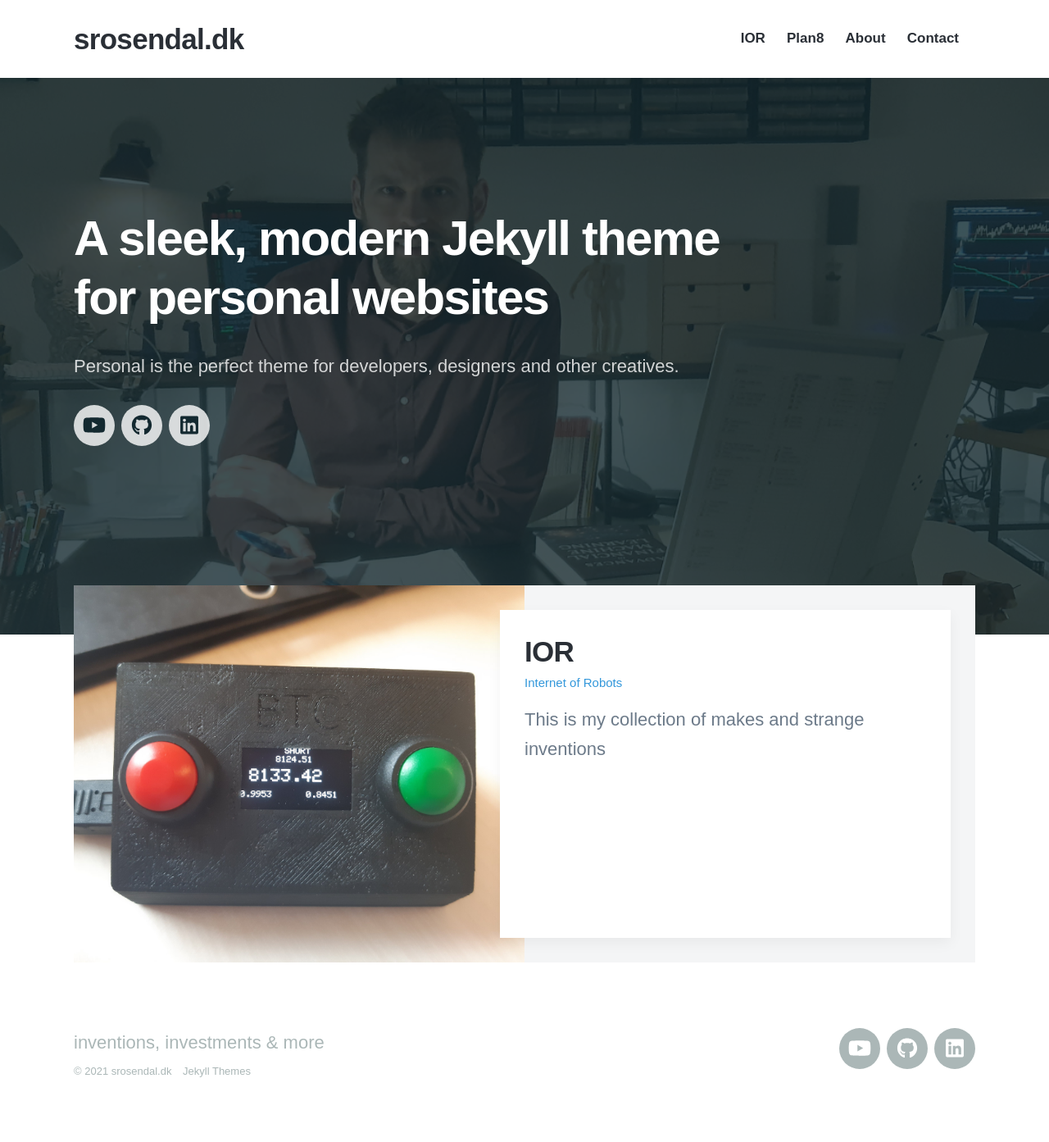
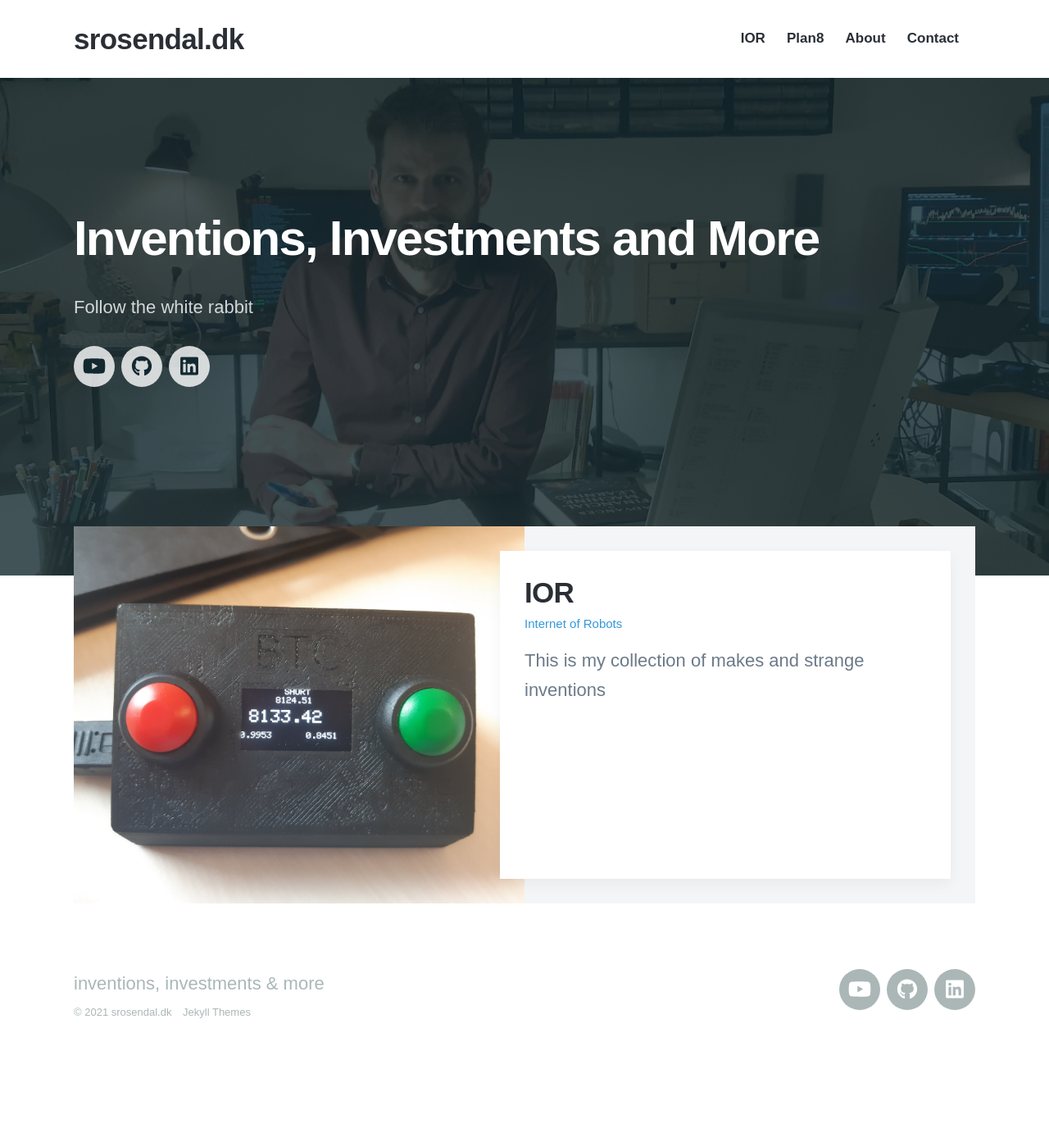
Before and after one commit to srosendal/srosendal.github.io, a Jekyll site: the page built from index.html, in a window 1280 px wide. Shown: the whole page at 82% size. Built offline with Jekyll 4.4.1, drawn with Linux system fonts in a browser that asks for light colours; nearby versions of some CDN libraries; some web fonts are replaced; after the commit the page ends 1321 px from its top, so only the background shows below that.

Commit message:
Update Front Page

```diff
--- a/_config.yml
+++ b/_config.yml
@@ -52,5 +52,5 @@ plugins:
   - jekyll-paginate
   - jekyll-sitemap
 
-paginate: 3
+paginate: 6
 paginate_path: "/blog/page:num/"
--- a/_data/settings.yml
+++ b/_data/settings.yml
@@ -9,9 +9,9 @@ header_settings:
 menu_settings:
   menu_items:
     - title: 'IOR'
-      url: 'https://www.ior.dk/'
+      url: 'www.ior.dk/'
     - title: 'Plan8'
-      url: 'https://www.plan8.dk/'
+      url: 'https://srosendal.github.io/plan8/'
     - title: 'About'
       url: '/about'
     - title: 'Contact'
--- a/index.html
+++ b/index.html
@@ -1,7 +1,7 @@
 ---
 layout: default
-title: A sleek, modern Jekyll theme for personal websites.
-description: A sleek, modern Jekyll theme for personal websites. Personal is the perfect theme for developers, designers and other creatives.
+title: Sikker Rosendal
+description: Inventions, Investments and More
 featured_image: /images/demo/home.jpg
 ---
 
@@ -13,9 +13,8 @@ featured_image: /images/demo/home.jpg
 
 	<div class="wrap">
 
-		<h1>A sleek, modern Jekyll theme
-		for personal websites</h1>
-		<p>Personal is the perfect theme for developers, designers and other creatives.</p>
+		<h1>Inventions, Investments and More</h1>
+		<p>Follow the white rabbit</p>
 
 		{% include socials.html %}
 
```
